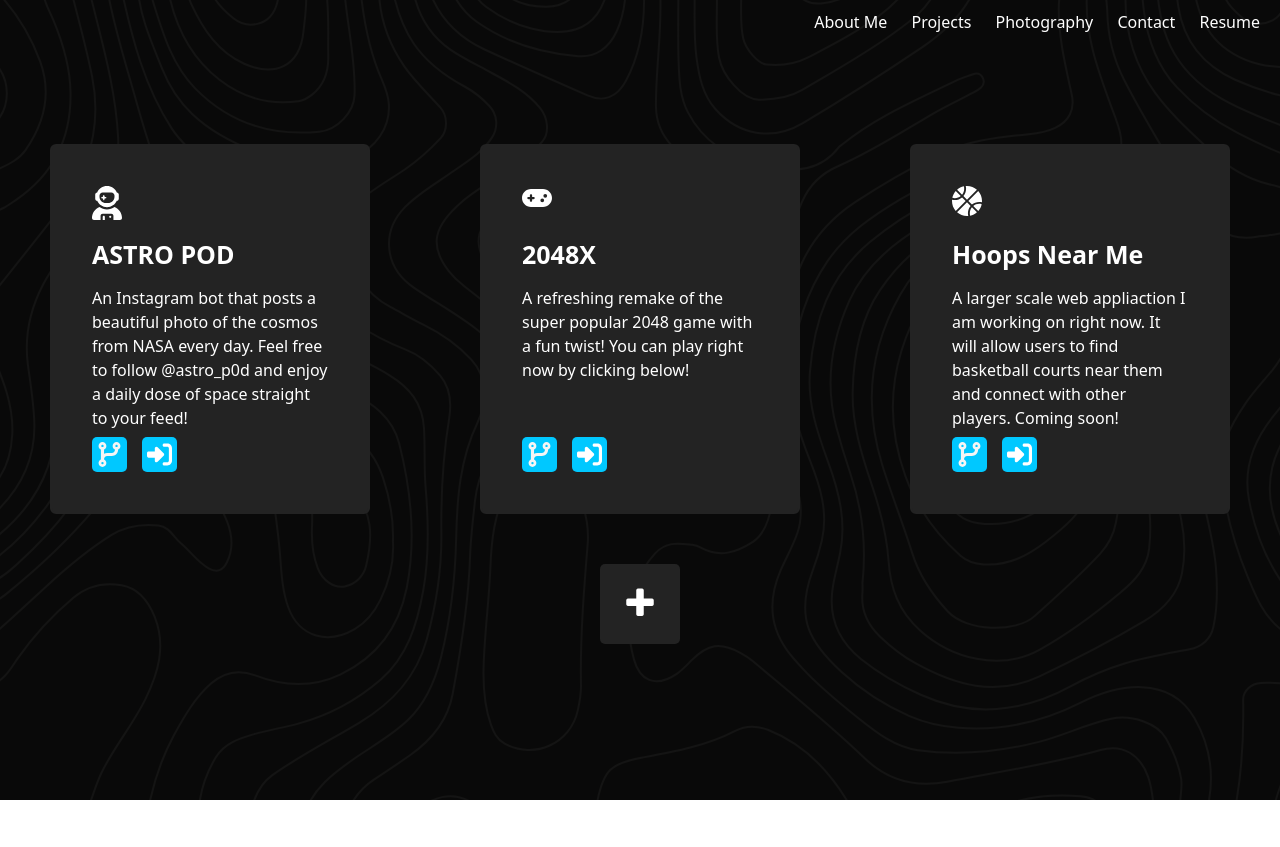
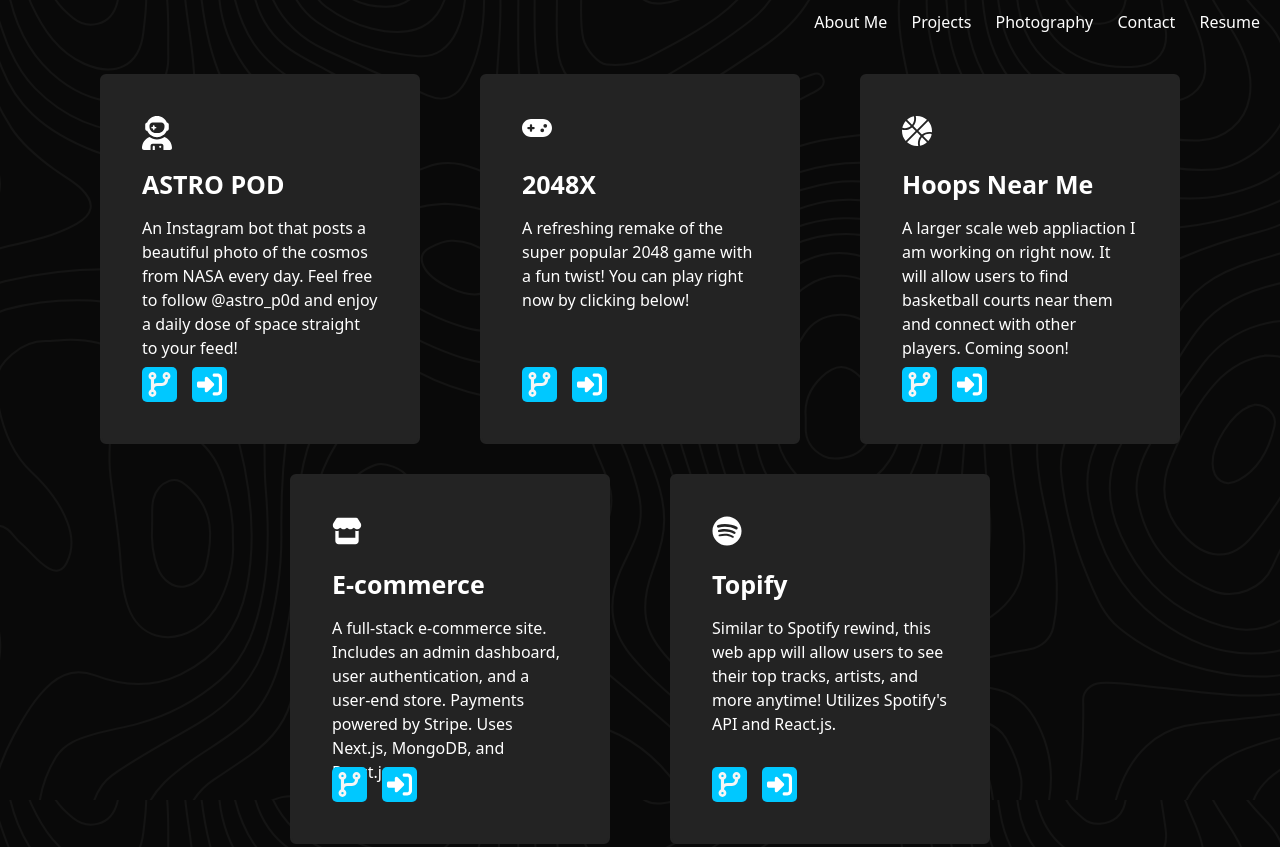
Before and after one commit to ssheth75/Me, a plain HTML site: page projects.html in a window 1280 px wide. Shown: the top 847 px of the page. Before the commit the page ends 800 px from the top, so only its background shows below. Drawn offline with nearby package versions, Linux system fonts and the light colour scheme.

Commit message:
update projects

```diff
--- a/projects.html
+++ b/projects.html
@@ -73,6 +73,38 @@
             <button onclick="window.location.href='https://github.com/ssheth75/Hoops-Near-Me'" class="enterButton"><img
                     src="svg/enter.svg"></button>
         </div>
+
+    </div>
+    <div class="projectCardContainer">
+        <div class="additionalCard">
+            <svg xmlns="http://www.w3.org/2000/svg" height="30" width="30" viewBox="0 0 576 512"><!--!Font Awesome Free 6.5.1 by @fontawesome - https://fontawesome.com License - https://fontawesome.com/license/free Copyright 2024 Fonticons, Inc.--><path fill="#ffffff" d="M547.6 103.8L490.3 13.1C485.2 5 476.1 0 466.4 0H109.6C99.9 0 90.8 5 85.7 13.1L28.3 103.8c-29.6 46.8-3.4 111.9 51.9 119.4c4 .5 8.1 .8 12.1 .8c26.1 0 49.3-11.4 65.2-29c15.9 17.6 39.1 29 65.2 29c26.1 0 49.3-11.4 65.2-29c15.9 17.6 39.1 29 65.2 29c26.2 0 49.3-11.4 65.2-29c16 17.6 39.1 29 65.2 29c4.1 0 8.1-.3 12.1-.8c55.5-7.4 81.8-72.5 52.1-119.4zM499.7 254.9l-.1 0c-5.3 .7-10.7 1.1-16.2 1.1c-12.4 0-24.3-1.9-35.4-5.3V384H128V250.6c-11.2 3.5-23.2 5.4-35.6 5.4c-5.5 0-11-.4-16.3-1.1l-.1 0c-4.1-.6-8.1-1.3-12-2.3V384v64c0 35.3 28.7 64 64 64H448c35.3 0 64-28.7 64-64V384 252.6c-4 1-8 1.8-12.3 2.3z"/></svg>
+            <div class="projectTitle">
+                E-commerce
+            </div>
+            <br>
+            <div class="projectText">
+                A full-stack e-commerce site. Includes an admin dashboard, user authentication, and a user-end store. Payments powered by Stripe. Uses Next.js, MongoDB, and React.js.
+            </div>
+            <button onclick="window.location.href='https://github.com/ssheth75/e-commerce'" class="codeButton"><img
+                    src="svg/code.svg"></button>
+            <button onclick="window.location.href='https://github.com/ssheth75/e-commerce'" class="enterButton"><img
+                    src="svg/enter.svg"></button>
+        </div>
+        <div class="additionalCard">
+            <svg xmlns="http://www.w3.org/2000/svg" height="30" width="30" viewBox="0 0 496 512"><!--!Font Awesome Free 6.5.1 by @fontawesome - https://fontawesome.com License - https://fontawesome.com/license/free Copyright 2024 Fonticons, Inc.--><path fill="#ffffff" d="M248 8C111.1 8 0 119.1 0 256s111.1 248 248 248 248-111.1 248-248S384.9 8 248 8zm100.7 364.9c-4.2 0-6.8-1.3-10.7-3.6-62.4-37.6-135-39.2-206.7-24.5-3.9 1-9 2.6-11.9 2.6-9.7 0-15.8-7.7-15.8-15.8 0-10.3 6.1-15.2 13.6-16.8 81.9-18.1 165.6-16.5 237 26.2 6.1 3.9 9.7 7.4 9.7 16.5s-7.1 15.4-15.2 15.4zm26.9-65.6c-5.2 0-8.7-2.3-12.3-4.2-62.5-37-155.7-51.9-238.6-29.4-4.8 1.3-7.4 2.6-11.9 2.6-10.7 0-19.4-8.7-19.4-19.4s5.2-17.8 15.5-20.7c27.8-7.8 56.2-13.6 97.8-13.6 64.9 0 127.6 16.1 177 45.5 8.1 4.8 11.3 11 11.3 19.7-.1 10.8-8.5 19.5-19.4 19.5zm31-76.2c-5.2 0-8.4-1.3-12.9-3.9-71.2-42.5-198.5-52.7-280.9-29.7-3.6 1-8.1 2.6-12.9 2.6-13.2 0-23.3-10.3-23.3-23.6 0-13.6 8.4-21.3 17.4-23.9 35.2-10.3 74.6-15.2 117.5-15.2 73 0 149.5 15.2 205.4 47.8 7.8 4.5 12.9 10.7 12.9 22.6 0 13.6-11 23.3-23.2 23.3z"/></svg>
+            <div class="projectTitle">
+                Topify
+            </div>
+            <br>
+            <div class="projectText">
+                Similar to Spotify rewind, this web app will allow users to see their top tracks, artists, and more anytime! Utilizes Spotify's API and React.js.
+            </div>
+            <button onclick="window.location.href='https://github.com/ssheth75/topify'" class="codeButton"><img
+                    src="svg/code.svg"></button>
+            <button onclick="window.location.href='https://github.com/ssheth75/topify'" class="enterButton"><img
+                    src="svg/enter.svg"></button>
+        </div>
+
     </div>
     <div class="viewMoreButtonContainer">
         <button onclick="window.location.href='https://github.com/ssheth75/'" class="viewMoreButton"><i
--- a/style.css
+++ b/style.css
@@ -213,10 +213,10 @@ nav {
 
 .projectCardContainer {
   display: flex;
-  justify-content: space-evenly;
+  justify-content: center;
   align-items: center;
   gap: 60px;
-  margin-top: 100px;
+  margin-top: 30px;
 }
 
 .viewMoreButtonContainer {
```
Also changed, not shown: 1 other file.
